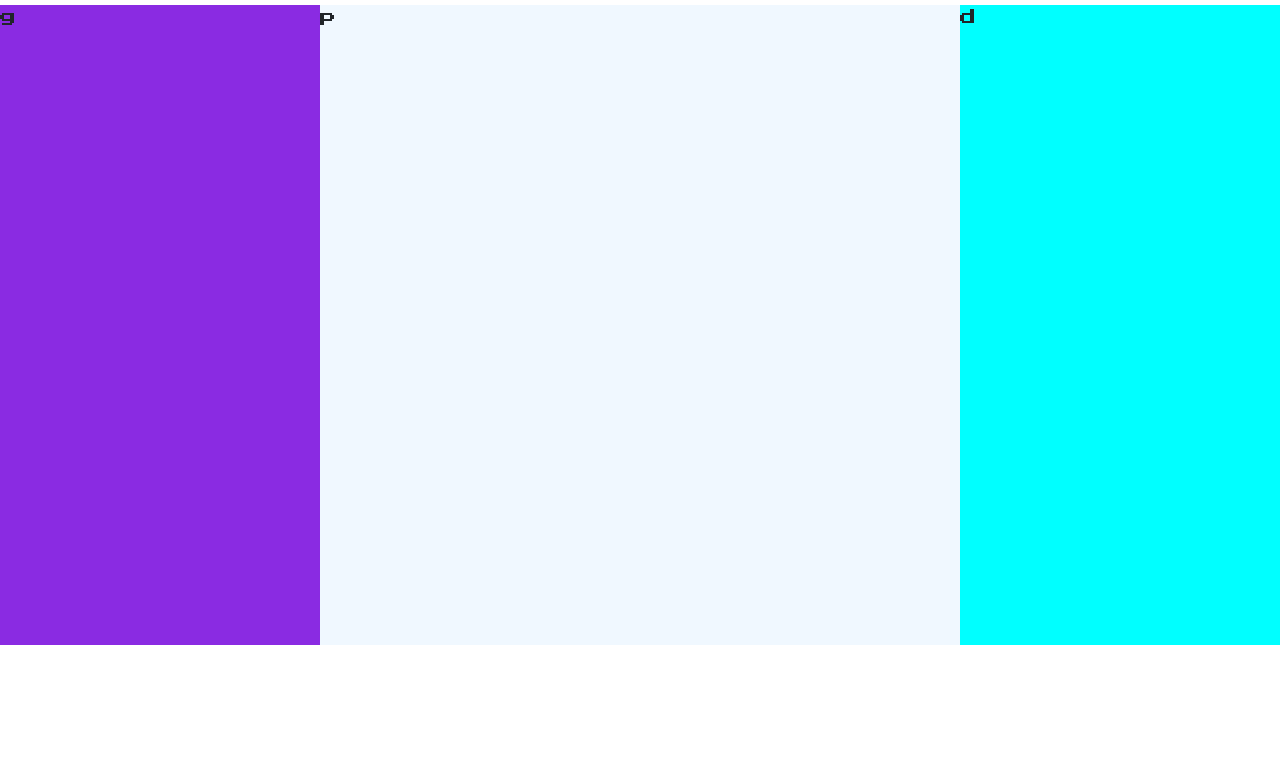
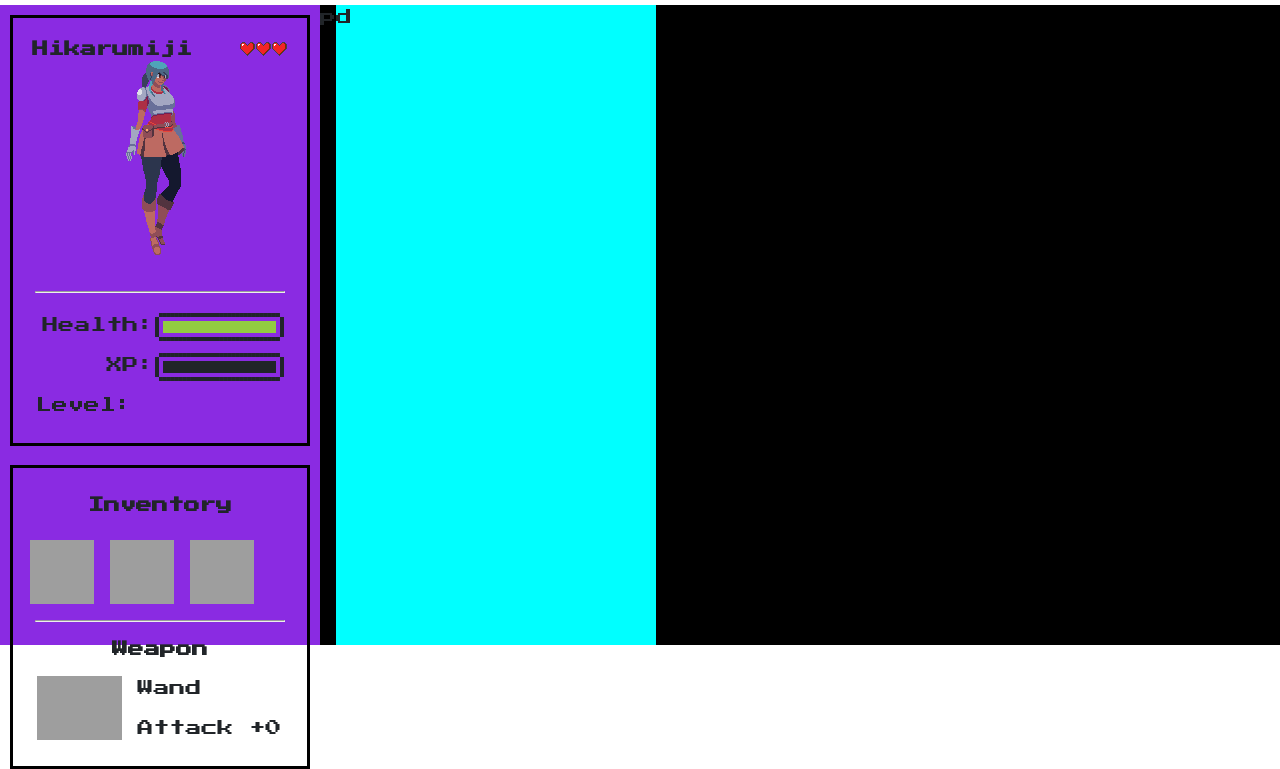
Before and after one commit to claricetran/dont-wake-up, a plain HTML site: page mainGame.html in a window 1280 px wide. Shown: the part 39-808 px from the top of the page. Drawn offline with nearby package versions, Linux system fonts and the light colour scheme; grey boxes are pictures that could not be loaded.

Commit message:
left main section finished. Font still needs tweaking for changing on viewport.

```diff
--- a/assets/css/style.css
+++ b/assets/css/style.css
@@ -1,7 +1,6 @@
 body {
-    font-family: 'Press Start 2P', cursive;
+	font-family: "Press Start 2P", cursive;
 }
-
 
 #start-container {
 	position: relative;
@@ -17,7 +16,7 @@ body {
 	left: 42%;
 }
 
-#start-container button{
+#start-container button {
 	position: absolute;
 	bottom: 50%;
 	left: 48%;
@@ -30,7 +29,6 @@ body {
 	border: 20px solid black;
 	width: 50%;
 	height: 99vh;
-
 }
 
 #mainGame-Main {
@@ -40,12 +38,113 @@ body {
 	background-color: black;
 }
 
+/* Character and Inventory Sections */
 #leftSideMain {
 	background-color: blueviolet;
 	width: 25%;
+	display: flex;
+	flex-direction: column;
+	flex-wrap: nowrap;
+	justify-content: space-between;
 }
 
-#middleMain {
+/*Character and progress section */
+#character-progress {
+	/* background-color: pink; */
+	margin: 3%;
+	border: 3px solid black;
+}
+/* Character section */
+#character-display {
+	position: relative;
+	display: flex;
+	justify-content: center;
+}
+#name {
+	position: absolute;
+	left: 0;
+	margin: 10px;
+}
+
+/* Lives positioning */
+#lives {
+	position: absolute;
+	right: 0;
+	margin: 10px;
+}
+
+#character-display h5 {
+	position: absolute;
+	left: 0;
+	margin: 10px;
+}
+
+/* Character image*/
+#character-display img {
+	margin: auto;
+}
+
+hr {
+	width: 90%;
+}
+
+#progress-bars {
+	display: flex;
+	flex-direction: column;
+	width: 90%;
+	margin: 20px auto 0px;
+	justify-content: center;
+}
+
+#progress-bars * {
+	display: flex;
+}
+
+#progress-bars div p {
+	width: 160px;
+	justify-content: flex-end;
+}
+
+#health,
+#xp {
+	height: 20px;
+	width: 65%;
+}
+
+/* Inventory and Weapon Section */
+#character-progress,
+#inventory-weapon {
+	/* background-color: pink; */
+	margin: 3%;
+	border: 3px solid black;
+	padding: 3%;
+}
+
+#inventory-weapon h4 {
+	text-align: center;
+	margin: 15px;
+}
+
+#inventory {
+	padding: 3%;
+}
+
+#weapon {
+	display: flex;
+}
+
+#weapon img {
+	width: 9vw;
+	object-fit: contain;
+	align-self: flex-start;
+	flex-wrap: wrap;
+}
+
+#weapon div {
+	flex: 1 1 auto;
+}
+
+#weapon #middleMain {
 	width: 50%;
 	background-color: aliceblue;
 }
--- a/mainGame.html
+++ b/mainGame.html
@@ -16,7 +16,74 @@
 		</header>
 		<div id="mainGame-Main">
 			<section id="leftSideMain">
-				<p>g</p>
+				<section id="character-progress">
+					<section id="character-display">
+						<!-- Set character limit for name (10) -->
+						<h4 id="name">Hikarumiji</h4>
+						<section id="lives">
+							<!--Should be loaded in js and if the screen gets smaller then make the hearts nes-icon is-small heart-->
+							<i class="nes-icon is-small heart"></i
+							><i class="nes-icon is-small heart"></i
+							><i class="nes-icon is-small heart"></i>
+						</section>
+						<img
+							src="./assets/images/female-adventurer-example.png"
+							alt="adventurer"
+							id="adventurer" />
+					</section>
+					<hr />
+					<!-- At certain HPs, the health bar will change from is-success(green) to is-warning(yellow) to is-error(red) -->
+					<section id="progress-bars">
+						<div>
+							<p>Health:</p>
+							<progress
+								id="health"
+								class="nes-progress is-success"
+								value="100"
+								max="100"></progress>
+						</div>
+						<div>
+							<p>XP:</p>
+							<progress id="xp" class="nes-progress" value="100" max="100"></progress>
+						</div>
+
+						<p>Level: <span id="currLevel"></span></p>
+					</section>
+				</section>
+				<section id="inventory-weapon">
+					<h4>Inventory</h4>
+					<section id="inventory">
+						<img
+							class="nes-avatar is-large"
+							alt="Gravatar image example"
+							src="https://www.gravatar.com/avatar?s=15"
+							style="image-rendering: pixelated" />
+						<img
+							class="nes-avatar is-large"
+							alt="Gravatar image example"
+							src="https://www.gravatar.com/avatar?s=15"
+							style="image-rendering: pixelated" />
+						<img
+							class="nes-avatar is-large"
+							alt="Gravatar image example"
+							src="https://www.gravatar.com/avatar?s=15"
+							style="image-rendering: pixelated" />
+					</section>
+					<hr />
+					<h4>Weapon</h4>
+					<section id="weapon">
+						<img
+							class="nes-avatar is-large"
+							alt="Gravatar image example"
+							src="https://www.gravatar.com/avatar?s=15"
+							style="image-rendering: pixelated" />
+						<div id="weapon-info">
+							<!--name of weapon only-->
+							<p id="weapon">Wand</p>
+							<p>Attack +<span id="attack">0</span></p>
+						</div>
+					</section>
+				</section>
 			</section>
 			<section id="middleMain">
 				<p>p</p>
@@ -25,7 +92,6 @@
 				<p>d</p>
 			</section>
 		</div>
-		<footer>
-		</footer>
+		<footer></footer>
 	</body>
 </html>
```
Also changed, not shown: assets/images/female-adventurer-example.png (added). Lines whose indentation alone changed are shown as unchanged.
